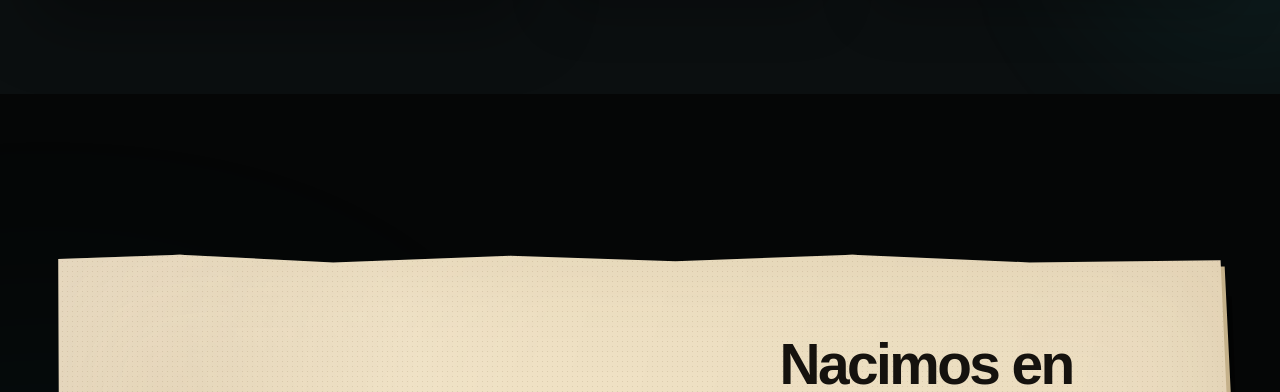
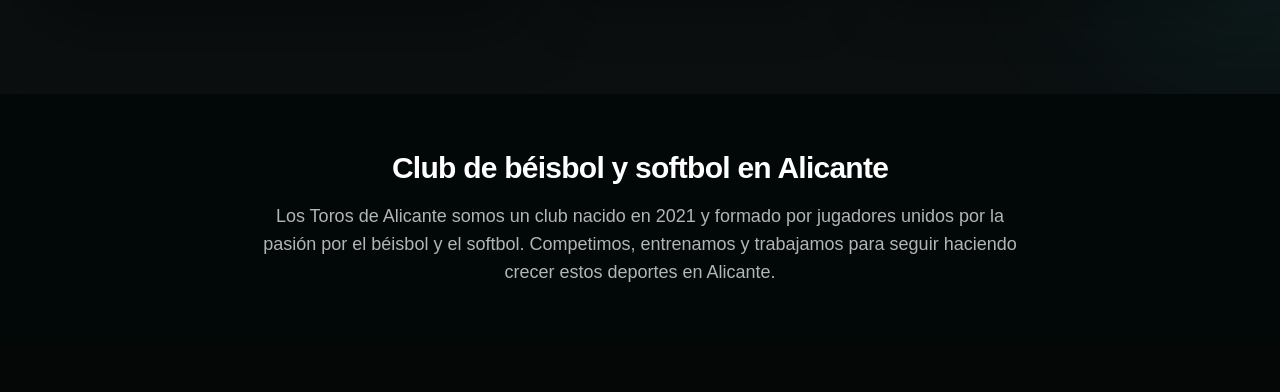
Before and after one commit to Somostoros/somostoros-web, a Next.js app: page / in a window 1280 px wide. Shown: the part 1727-2119 px from the top of the page. Built offline with nearby package versions, Linux system fonts and the light colour scheme.

Commit message:
Optimiza SEO local y metadatos

```diff
--- a/app/layout.tsx
+++ b/app/layout.tsx
@@ -19,20 +19,20 @@ export const metadata: Metadata = {
   metadataBase: new URL("https://www.somostoros.com"),
 
   title: {
-    default: "Los Toros de Alicante | Club de Béisbol y Softbol",
+    default: "Los Toros de Alicante | Club de Béisbol y Softbol en Alicante",
     template: "%s | Los Toros de Alicante",
   },
 
   description:
-    "Club de Béisbol y Softbol Los Toros de Alicante. #SomosToros. No importa quién seas. Si te gusta el softball, aquí tienes tu sitio.",
+    "Club de Béisbol y Softbol en Alicante. Conoce a Los Toros de Alicante, nuestro equipo, competiciones, resultados, noticias, palmarés y cómo unirte al club.",
 
   openGraph: {
     type: "website",
     locale: "es_ES",
     siteName: "Los Toros de Alicante",
-    title: "Los Toros de Alicante | Club de Béisbol y Softbol",
+    title: "Los Toros de Alicante | Club de Béisbol y Softbol en Alicante",
     description:
-      "Club de Béisbol y Softbol Los Toros de Alicante. Noticias, competición, equipo y actualidad.",
+      "Club de Béisbol y Softbol en Alicante. Equipo, competiciones, resultados, noticias, palmarés y actualidad de Los Toros de Alicante",
   },
 };
 
@@ -48,7 +48,7 @@ const organizationSchema = {
     url: "https://www.somostoros.com/logos/logo-toros.png",
   },
   image: "https://www.somostoros.com/logos/logo-toros.png",
-  sport: ["Baseball", "Softball"],
+  sport: ["Béisbol", "Softbol"],
   sameAs: [
     "https://www.instagram.com/torosdealicante/",
     "https://www.facebook.com/torosdealicante",
--- a/app/page.tsx
+++ b/app/page.tsx
@@ -17,6 +17,25 @@ export default function HomePage() {
       <Hero />
       <News />
 
+      <section
+        aria-labelledby="club-alicante-title"
+        className="mx-auto max-w-5xl px-6 py-10 text-center md:py-14"
+      >
+        <h2
+          id="club-alicante-title"
+          className="text-2xl font-bold tracking-tight text-white md:text-3xl"
+        >
+          Club de béisbol y softbol en Alicante
+        </h2>
+
+        <p className="mx-auto mt-4 max-w-3xl text-base leading-7 text-white/70 md:text-lg">
+          Los Toros de Alicante somos un club nacido en 2021 y formado por
+          jugadores unidos por la pasión por el béisbol y el softbol. Competimos,
+          entrenamos y trabajamos para seguir haciendo crecer estos deportes en
+          Alicante.
+        </p>
+      </section>
+
       <History />
       <Team />
 
--- a/app/palmares/page.tsx
+++ b/app/palmares/page.tsx
@@ -2,9 +2,10 @@ import type { Metadata } from "next";
 import Link from "next/link";
 
 export const metadata: Metadata = {
-  title: "Palmarés",
+  title: "Palmarés de Los Toros de Alicante | Títulos y campeonatos",
+
   description:
-    "Historia, títulos y logros deportivos de Los Toros de Alicante desde 2021.",
+    "Descubre el palmarés de Los Toros de Alicante, sus campeonatos federados, títulos, historia deportiva y principales logros desde la fundación del club en 2021.",
 
   alternates: {
     canonical: "/palmares",
@@ -15,9 +16,9 @@ export const metadata: Metadata = {
     url: "/palmares",
     locale: "es_ES",
     siteName: "Los Toros de Alicante",
-    title: "Palmarés | Los Toros de Alicante",
+    title: "Palmarés de Los Toros de Alicante | Títulos y campeonatos",
     description:
-      "Conoce los títulos, estrellas y logros deportivos de Los Toros de Alicante.",
+      "Descubre los títulos, campeonatos federados, estrellas e historia deportiva de Los Toros de Alicante.",
   },
 };
 
```
